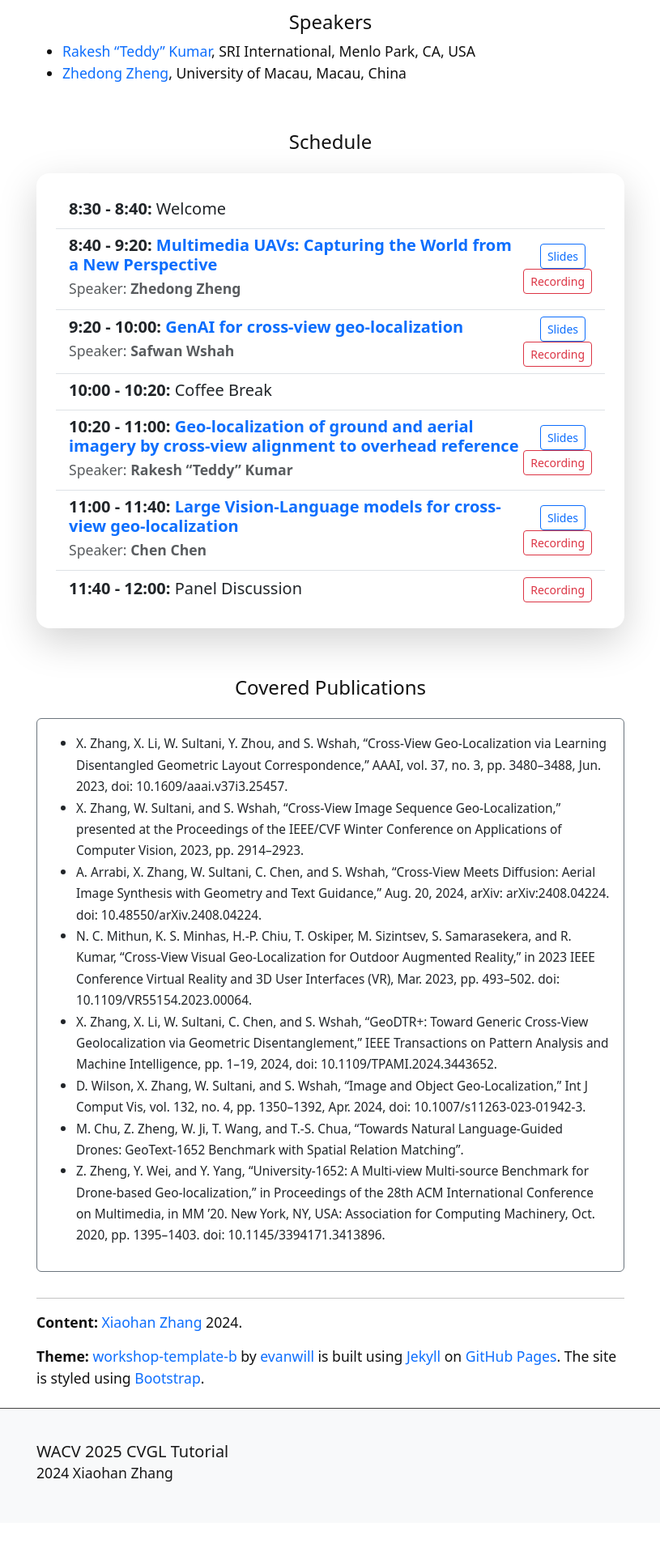
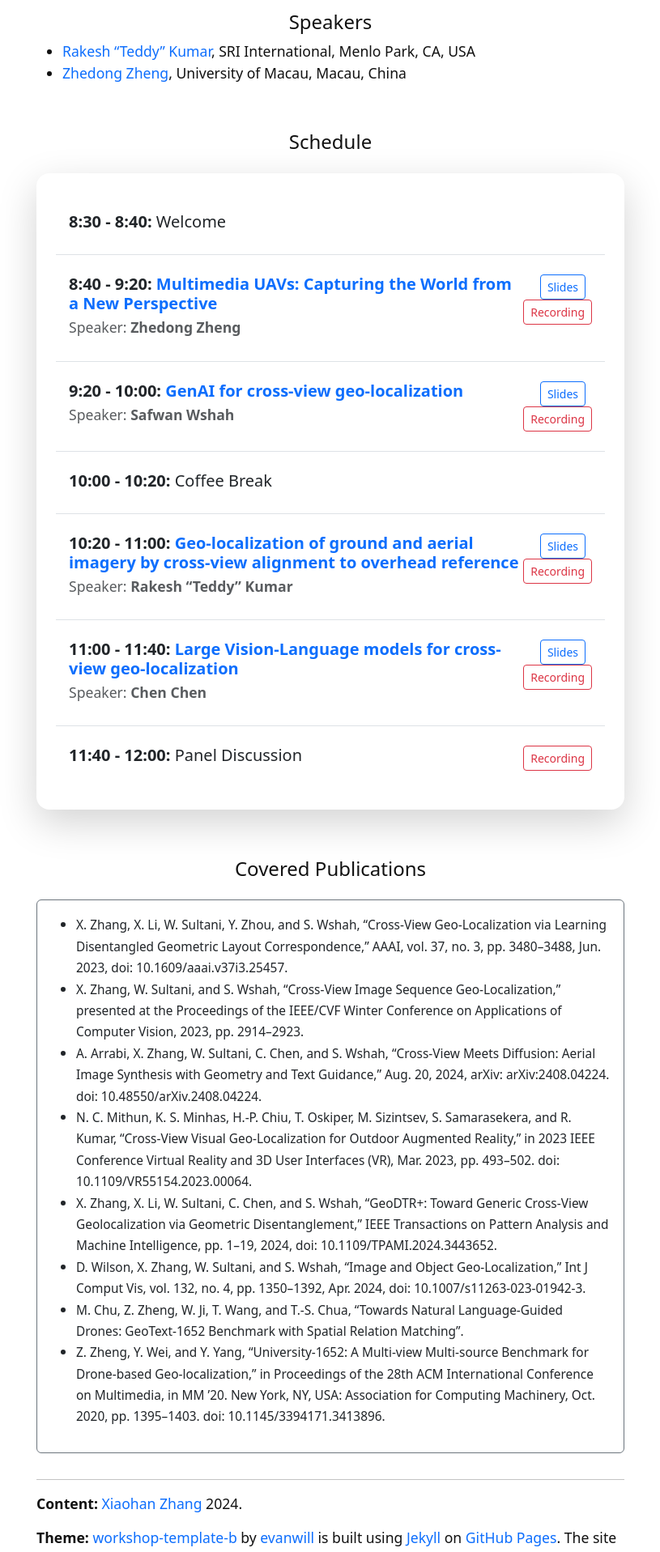
Before and after one commit to zxh009123/WACV25_CVGL_Tutorial, a Jekyll site: the page built from index.md, in a window 1280 px wide. Shown: the part 1281-3198 px from the top of the page at 81% size, without its empty margins (232-1047 px from the left). Built offline with Jekyll 4.4.1, drawn with Linux system fonts in a browser that asks for light colours; before the commit the page ends 3162 px from its top, so only the background shows below that.

```diff
--- a/_includes/toc.html
+++ b/_includes/toc.html
@@ -47,8 +47,8 @@
                 <ul class="list-group list-group-flush">
                     {% for section in site.html_pages %}
                         {% if section.time and section.title %}
-                        <li class="list-group-item">
-                            <div class="d-flex justify-content-between align-items-center">
+                        <li class="list-group-item py-4">
+                            <div class="d-flex justify-content-between align-items-start">
                                 <div>
                                     <h5 class="mb-1"><strong>{{ section.time }}:</strong>
                                         {% if section.url and section.presenter %}
```
